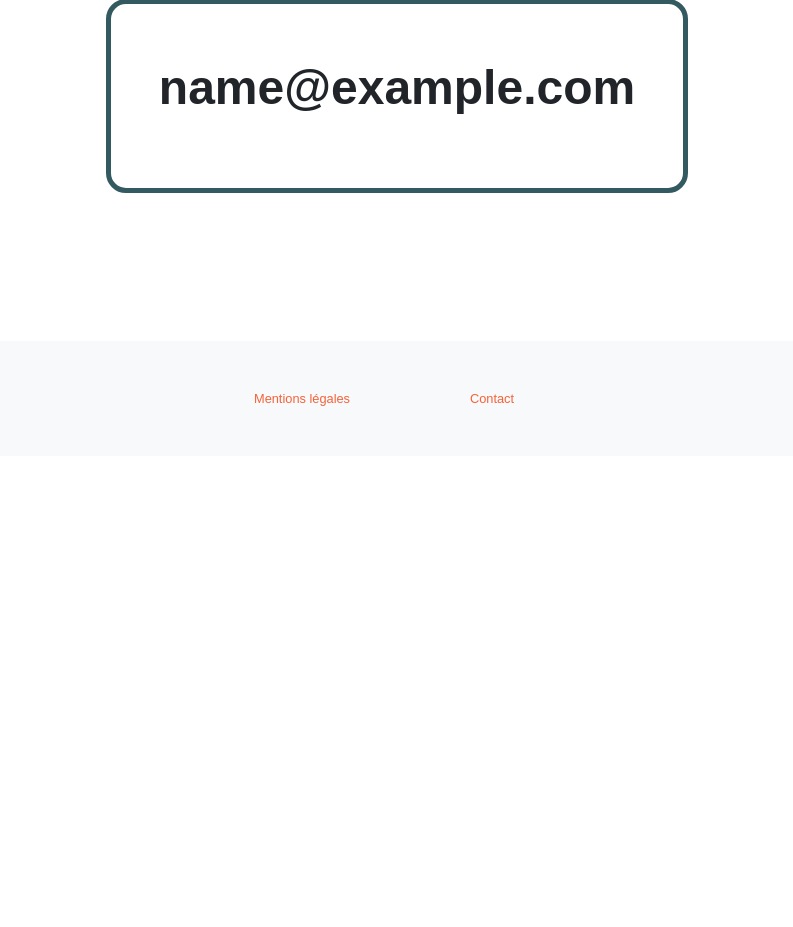
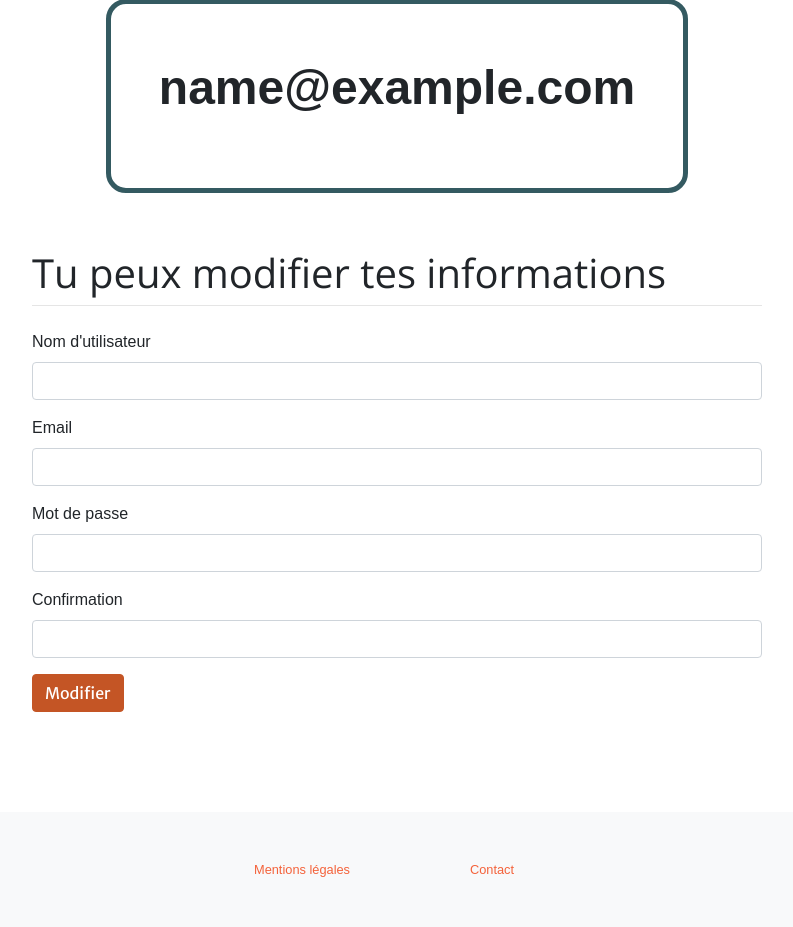
Before and after one commit to Maximilien-Lehoux/platform_nutella_project11, a Django app: page /accounts/connection_user/ in a window 1280 px wide. Shown: the part 627-1554 px from the top of the page, without its empty margins (243-1036 px from the left). Before the commit the page ends 1033 px from the top, so only its background shows below. Run offline with Django 3.2, Linux system fonts and the light colour scheme; the visitor is signed in with stand-in values (Sample User, id 1); data comes from the database, SQL or seed files in the repository; parts of the project's set-up code (start-up, migrations or seed data) failed here and were passed over; some libraries are stand-ins or nearby versions; some web fonts are replaced.

Commit message:
Page de modifications de données utilisateur ok

```diff
--- a/platform_nutella/accounts/form.py
+++ b/platform_nutella/accounts/form.py
@@ -19,5 +19,10 @@ class FormLogin(forms.Form):
 
 
 class ChangeInfosUser(forms.Form):
-    email = forms.CharField(label="Email", max_length=100)
-    password = forms.CharField(label="Mot de passe", max_length=100)
+    username = forms.CharField(label="Nom d'utilisateur", max_length=100,
+                               required=False)
+    email = forms.EmailField(label="Email", max_length=100, required=False)
+    password = forms.CharField(label="Mot de passe", max_length=100,
+                               required=False, widget=forms.PasswordInput)
+    password2 = forms.CharField(label="Confirmation", max_length=100,
+                                required=False, widget=forms.PasswordInput)
--- a/platform_nutella/accounts/templates/accounts/my_account.html
+++ b/platform_nutella/accounts/templates/accounts/my_account.html
@@ -1,6 +1,7 @@
 {% extends 'food/base.html' %}
 
 {% block content %}
+{% load crispy_forms_tags %}
 
 <header class="page-section-title-research">
 </header>
@@ -21,6 +22,20 @@
         </div>
     </div>
 </section>
+    <div class="container">
+          <div class="row justify-content-center">
+            <div class="col-8">
+              <h1 class="mt-2">Tu peux modifier tes informations</h1>
+              <hr class="mt-0 mb-4">
+
+                 <form action="{% url 'accounts:connection_user' %}" method="post" novalidate>
+                    {% csrf_token %}
+                    {{ form | crispy }}
+                    <input type="submit" value="Modifier"  class="btn btn-success">
+                 </form>
+            </div>
+          </div>
+    </div>
 
 <section>
 
--- a/platform_nutella/accounts/urls.py
+++ b/platform_nutella/accounts/urls.py
@@ -6,9 +6,10 @@ urlpatterns = [
     url(r'^login/$', views.login_page, name="login_page"),
     url(r'^register/$', views.register, name="register"),
     url(r'^connection_user/$', views.connection_user, name="connection_user"),
-    # url(r'^my_account/$', views.my_account, name="my_account"),
     url(r'^disconnection_user/$', views.disconnection_user,
         name="disconnection_user"),
+    url(r'^change_infos_user/$', views.change_infos_user,
+        name="change_infos_user"),
 ]
 
 app_name = 'accounts'
--- a/platform_nutella/accounts/views.py
+++ b/platform_nutella/accounts/views.py
@@ -1,6 +1,6 @@
 from django.http import HttpResponse
 from django.shortcuts import render
-from .form import NameForm, FormLogin
+from .form import NameForm, FormLogin, ChangeInfosUser
 from django.contrib.auth.models import User
 from django.contrib.auth import authenticate, login, logout
 from django.shortcuts import redirect
@@ -54,15 +54,59 @@ def connection_user(request):
     """association of the connection icon with the user's connection"""
     if not request.user.is_authenticated:
         return redirect('accounts:login_page')
-    else:
-        if request.user.is_authenticated:
-            current_user = request.user
-            infos_user = User.objects.get(pk=current_user.pk)
-            context = {
-                'infos_user': infos_user
-            }
 
-            return render(request, 'accounts/my_account.html', context)
+    elif request.user.is_authenticated:
+        current_user = request.user
+        print(current_user.email)
+        infos_user = User.objects.get(pk=current_user.pk)
+        # form = ChangeInfosUser()
+
+        if request.method == 'POST':
+            form = ChangeInfosUser(request.POST)
+            username = request.POST.get("username")
+            email = request.POST.get("email")
+            new_password = request.POST.get("password")
+            new_password2 = request.POST.get("password2")
+
+            if User.objects.filter(username=username).exists():
+                messages.error(request, "l'identifiant existe")
+                return redirect('accounts:connection_user')
+            elif User.objects.filter(email=email).exists():
+                messages.error(request, "le mail existe")
+                return redirect('accounts:connection_user')
+            elif User.objects.filter(password=new_password).exists():
+                messages.error(request, "le mot de passe existe")
+                return redirect('accounts:connection_user')
+
+            if form.is_valid() and username != "":
+                current_user.username = username
+                current_user.save()
+                messages.success(request, "Votre nom d'utilisateur est modifié")
+
+            if form.is_valid() and email != "":
+                current_user.email = email
+                current_user.save()
+                messages.success(request,
+                                 "Votre email est modifié")
+
+            if form.is_valid() and new_password == new_password2 \
+                    and new_password != "":
+                modification = User.objects.get(username=current_user.username)
+                modification.set_password(new_password)
+                modification.save()
+                messages.success(request,
+                                 "Votre mot de passe est modifié")
+                # return redirect("accounts:connection_user")
+            return redirect("accounts:connection_user")
+        else:
+            form = ChangeInfosUser()
+
+        context = {
+            'infos_user': infos_user,
+            'form': form
+        }
+
+        return render(request, 'accounts/my_account.html', context)
 
 
 def disconnection_user(request):
@@ -75,3 +119,8 @@ def disconnection_user(request):
         messages.error(request, "Vous ne pouvez pas vous déconnecter "
                                 "car vous n'êtes pas connectés")
         return redirect('accounts:login_page')
+
+
+def change_infos_user(request):
+    form = ChangeInfosUser()
+    return render(request, 'accounts/my_account.html', {'form': form})
```
